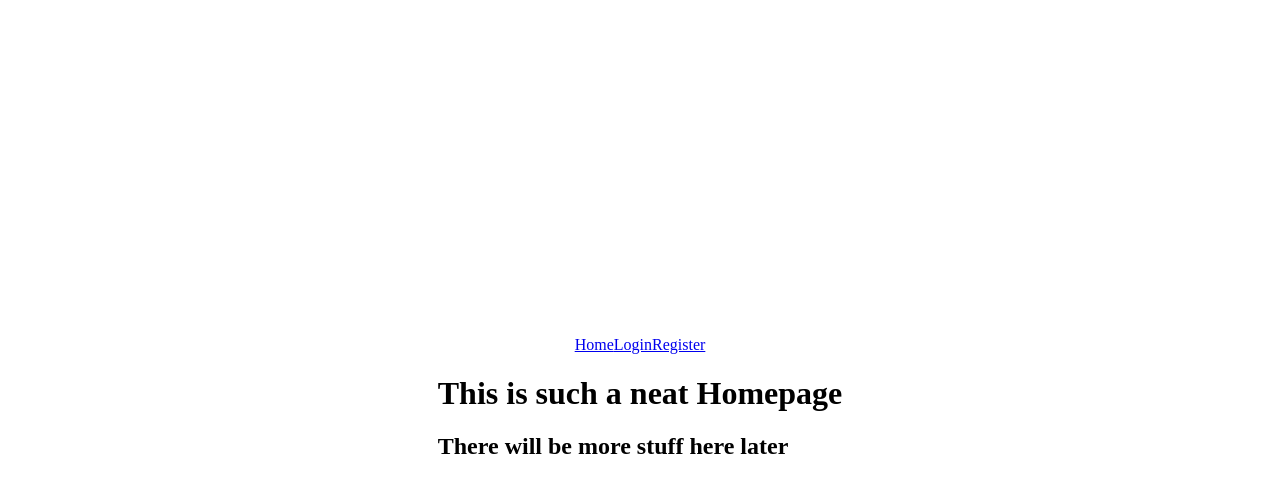
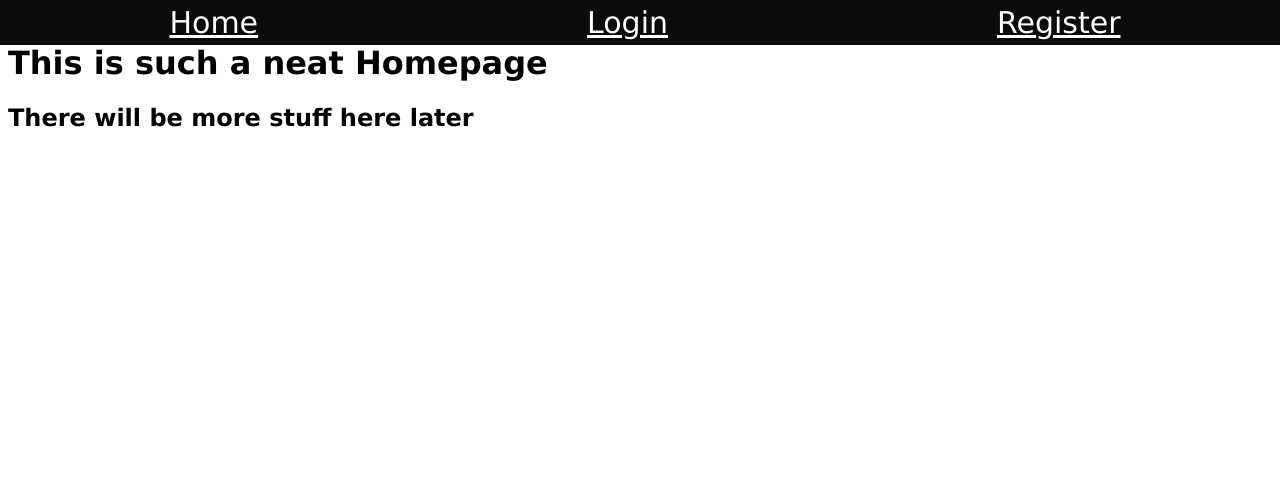
Before and after one commit to Jack-Tillman/TheCapstoneProject, a React (Vite) app: page / in a window 1280 px wide. Shown: the top 492 px of the page. Built offline with nearby package versions, Linux system fonts and the light colour scheme.

Commit message:
first commit withh a miniscule amount of styling

```diff
--- a/src/client/style.css
+++ b/src/client/style.css
@@ -1,9 +1,9 @@
 .App {
   display: flex;
   flex-direction: column;
-  align-items: center;
-  justify-content: center;
   height: 100vh;
+  padding-top: 15px;
+  font-family: Verdana, Geneva, Tahoma, sans-serif;
 }
 
 .App-header {
@@ -15,4 +15,20 @@
   width: 250px;
 }
 
+div.navbar {
+  background-color:rgb(11, 11, 11);
+  color: white;
+  font-size: 30px;
+  display: flex;
+  width:100%;
+  padding:5px;
+  position: fixed;
+  justify-content: space-around;
+  right:0;
+  left:0;
+  top:0;
+}
+
+a {color:white}
+
 /* Add more styling for other elements if needed */
```
Also changed, not shown: 5 other files (tests, documents, lock files or other folders).
